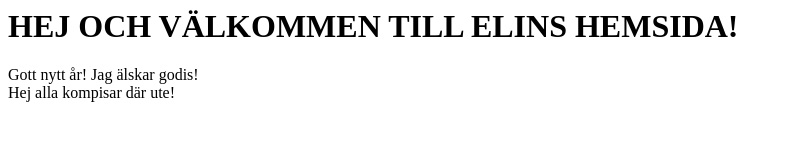
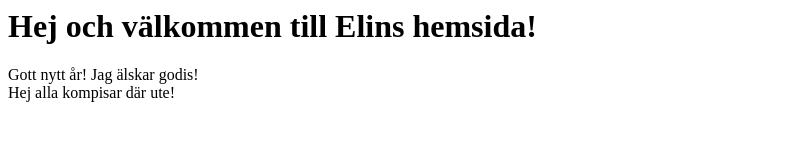
Before and after one commit to joelbitar/elinshapiro-web, a plain HTML site: page index.html in a window 1280 px wide. Shown: the whole page, without its empty margins (0-791 px from the left). Drawn offline with Linux system fonts and the light colour scheme.

Commit message:
Update index.html

```diff
--- a/index.html
+++ b/index.html
@@ -1,4 +1,4 @@
-<h1 style="text-transform: uppercase">Hej och välkommen till Elins hemsida!</h1>
+<h1>Hej och välkommen till Elins hemsida!</h1>
 Gott nytt år!
 Jag älskar godis!
 <br>
```
